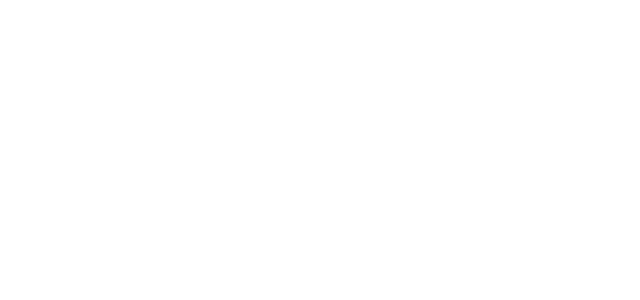
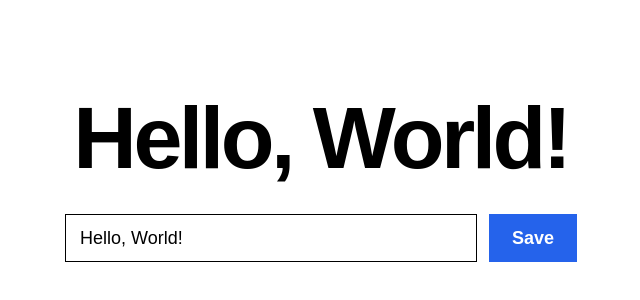
Before and after one commit to ThanhNV121097/project-6113639f, a Next.js app in the folder code/frontend/: page / in a window 1280 px wide. Shown: the part 222-522 px from the top of the page, without its empty margins (319-959 px from the left). Built offline with nearby package versions, Linux system fonts and the light colour scheme.

Commit message:
Mount editable persisted greeting UI

```diff
--- a/code/frontend/app/page.tsx
+++ b/code/frontend/app/page.tsx
@@ -1,3 +1,5 @@
+import { EditablePersistedGreeting } from "../components/EditablePersistedGreeting";
+
 export default function Page() {
-  return <main />;
+  return <EditablePersistedGreeting />;
 }
```
